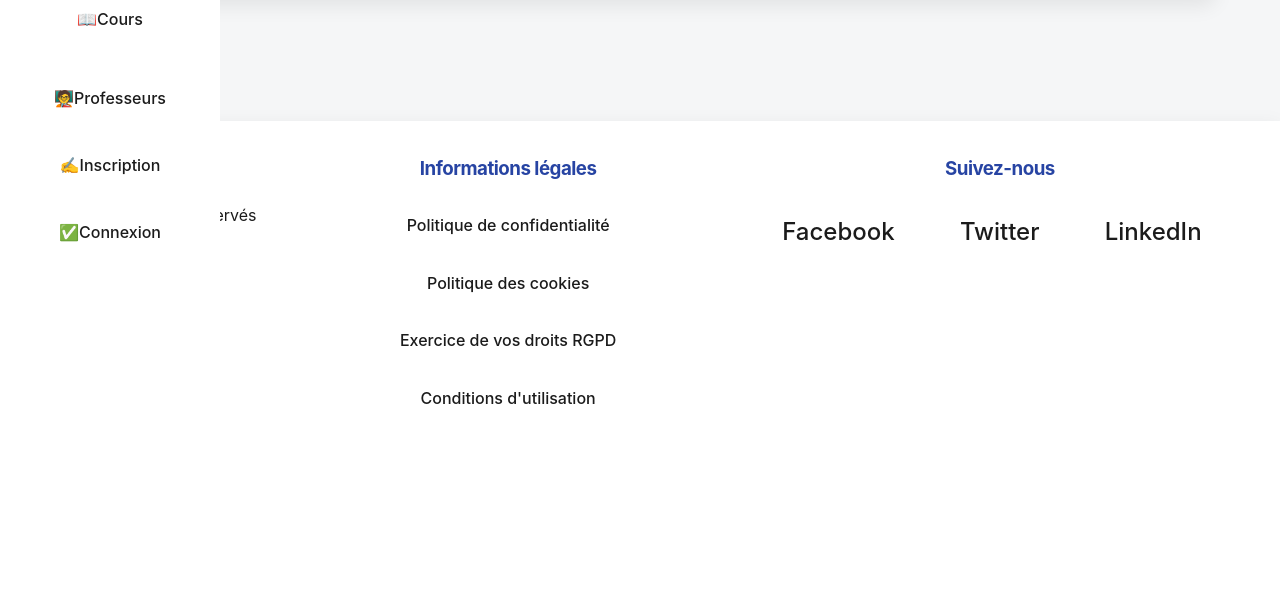
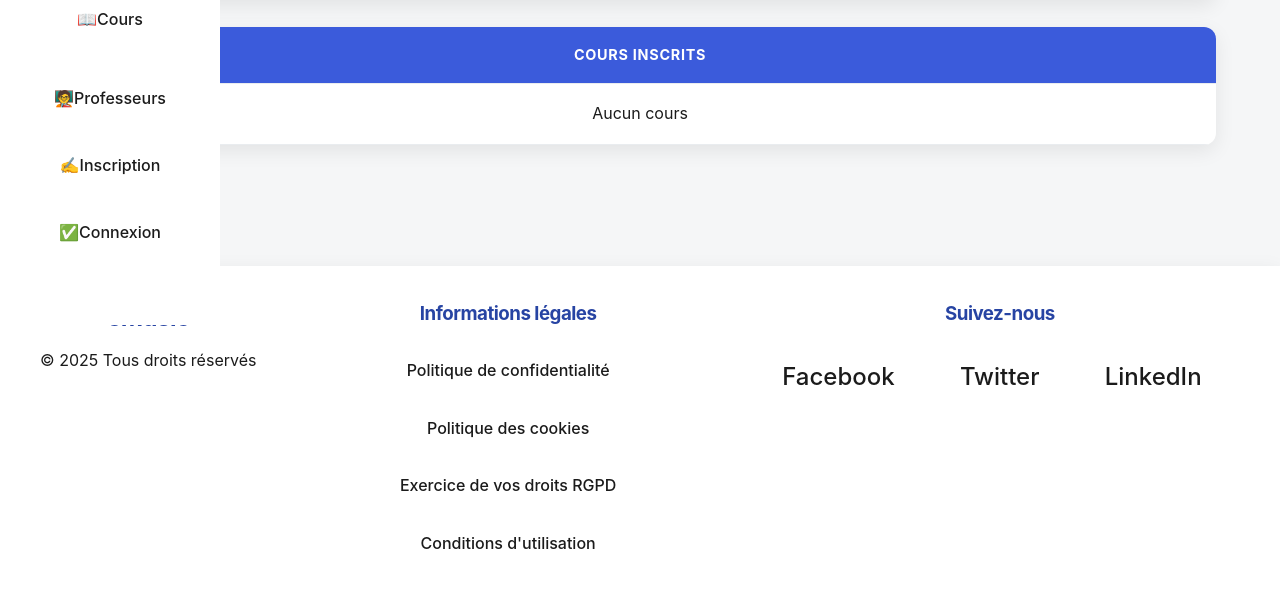
Before and after one commit to ZakinaA/25notf0nd, a Symfony app: template templates/eleves/show.html.twig in a window 1280 px wide. Shown: the part 475-1083 px from the top of the page. Before the commit the page ends 879 px from the top, so only its background shows below. Run offline with Twig, Linux system fonts and the light colour scheme; the template is opened without the code that fills it, so the values that code supplies are empty; some libraries are stand-ins or nearby versions.

Commit message:
Ajout liste des cours pour chaque élèves

```diff
--- a/templates/eleves/show.html.twig
+++ b/templates/eleves/show.html.twig
@@ -25,6 +25,32 @@
             </tr>
         </tbody>
     </table>
+    <br>
+    <table>
+        <tr>
+            <th style="text-align:center; vertical-align:middle;">Cours Inscrits</th>
+        </tr>
+    <tr>
+            <td style="text-align:center; vertical-align:middle;">
+            {% if elefe.cours is defined and elefe.cours|length %}
+                {% for cour in elefe.cours %}
+                <a href="{{ path('app_cours_show', {'id': cour.id}) }}">{{ cour.libelle }}</a>{% if not loop.last %} | {% endif %}
+                {% endfor %}
+            {% elseif elefe.inscriptions is defined and elefe.inscriptions|length %}
+                {% for insc in elefe.inscriptions %}
+                {% if insc.cours is defined %}
+                    <a href="{{ path('app_cours_show', {'id': insc.cours.id}) }}">{{ insc.cours.libelle }}</a>
+                {% elseif insc.cour is defined %}
+                    <a href="{{ path('app_cours_show', {'id': insc.cour.id}) }}">{{ insc.cour.libelle }}</a>
+                {% endif %}
+                {% if not loop.last %} | {% endif %}
+                {% endfor %}
+            {% else %}
+                Aucun cours
+            {% endif %}
+            </td>
+        </tr>
+    </table>
 
     <a href="{{ path('app_eleves_index') }}">Revenir à la Liste</a>
     {% if is_granted('ROLE_ADMIN')or is_granted('ROLE_GESTION') %}
```
Also changed, not shown: templates/compte/index.html.twig (+29 -2 lines).
